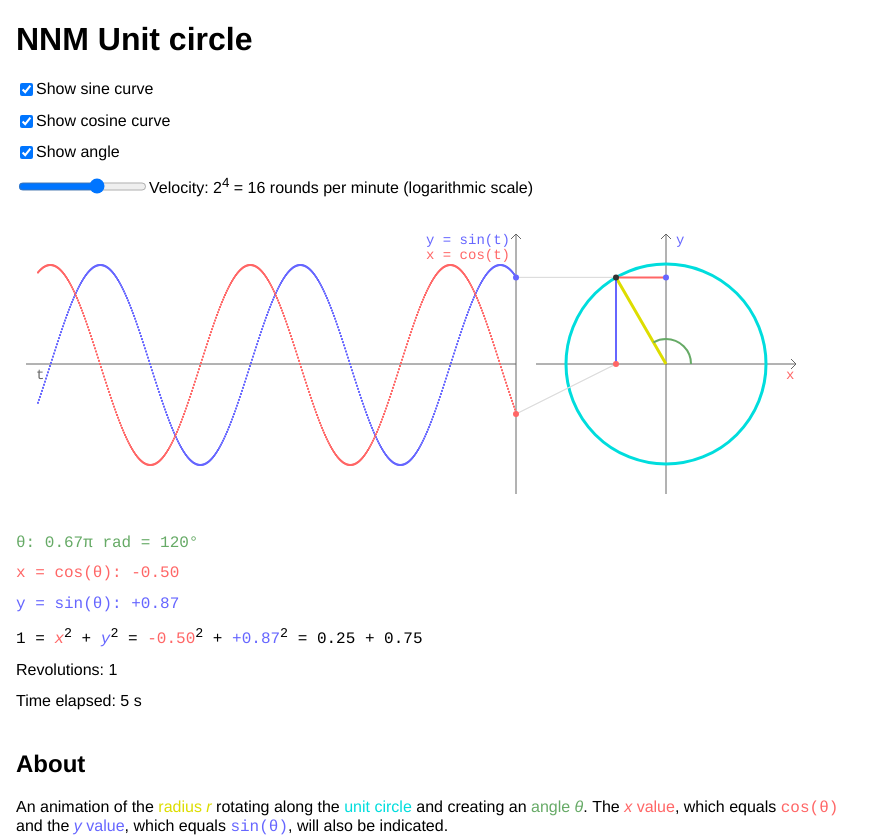
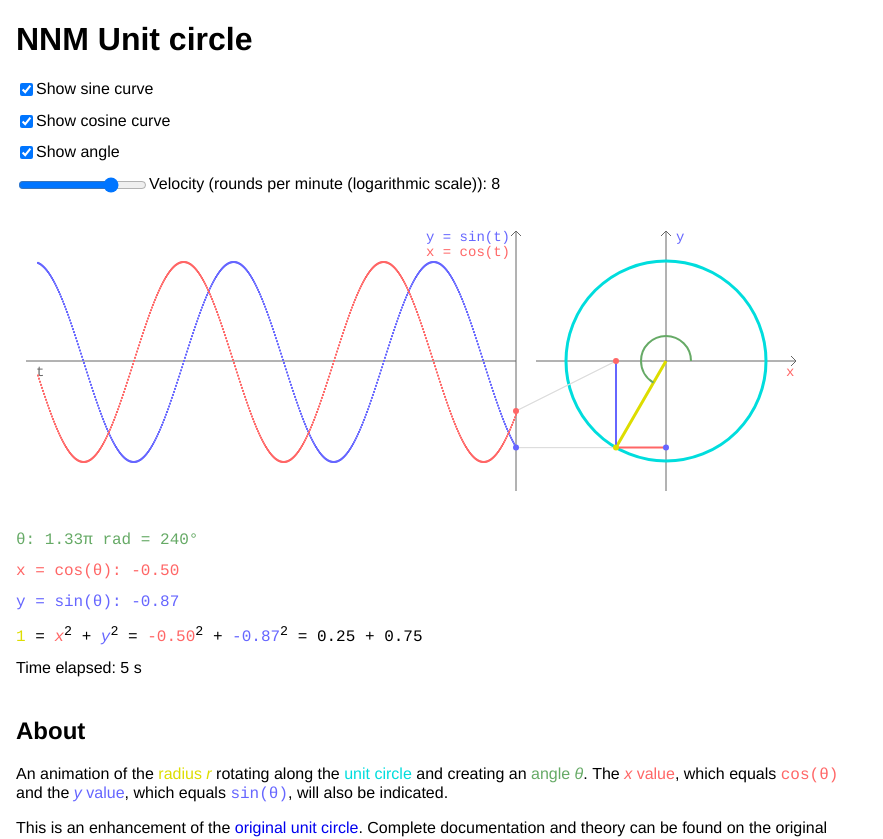
Before and after one commit to epursimuove/unit-circle, a Vue app: page / in a window 1280 px wide. Shown: the top 839 px of the page, without its empty margins (0-883 px from the left). Built offline with nearby package versions, Linux system fonts and the light colour scheme.

Commit message:
Added reverse rotation.

```diff
--- a/package.json
+++ b/package.json
@@ -1,6 +1,6 @@
 {
   "name": "unit-circle",
-  "version": "1.0.1",
+  "version": "1.0.2",
   "private": true,
   "scripts": {
     "serve": "vue-cli-service serve",
--- a/src/components/UnitCircle.vue
+++ b/src/components/UnitCircle.vue
@@ -24,9 +24,11 @@
       </div>
 
       <div>
-        <input id="rpmFactor" type="range" v-model="rpmFactor" min="-1" max="7" />
+        <input id="rpmFactor" type="range" v-model="rpmFactor" min="-8" max="8" />
         <label for="rpmFactor">
-          Velocity: 2<sup>{{ rpmFactor }}</sup> = {{ rpm }} rounds per minute (logarithmic scale)
+          Velocity (rounds per minute (logarithmic scale)):
+          <span v-if="rpm !== 0">{{ rpm }}</span>
+          <strong v-else>PAUSED</strong>
         </label>
       </div>
     </div>
@@ -52,7 +54,7 @@
 
       <div class="math">
 
-        1
+        <span class="color-radius">1</span>
 
         = <var class="color-cosine">x</var><sup>2</sup> + <var class="color-sine">y</var><sup>2</sup>
 
@@ -60,10 +62,6 @@
 
         = {{ toFixed(Math.pow(Math.cos(currentAngleInRadians), 2)) }} + {{ toFixed(Math.pow(Math.sin(currentAngleInRadians), 2)) }}
 
-      </div>
-
-      <div>
-        Revolutions: {{ revolutions }}
       </div>
 
       <div>
@@ -88,11 +86,20 @@ export default defineComponent({
     const showCosineCurve = ref(true);
     const showAngle = ref(true);
     const rpmFactor = ref(4);
-    const revolutions = ref(0);
     const currentAngleInRadians = ref(0);
     const currentTimestamp = ref(0);
 
-    const rpm = computed(() => rpmFactor.value >= 0 ? Math.pow(2, rpmFactor.value) : 0);
+    const rpmFactorPrettified = computed(() =>
+        rpmFactor.value > 0 ? rpmFactor.value - 1 :
+            rpmFactor.value < 0 ? Math.abs(rpmFactor.value) - 1 :
+                0
+    );
+
+    const rpm = computed(() =>
+        rpmFactor.value === 0 ?
+            0 :
+            Math.sign(rpmFactor.value) * Math.pow(2, rpmFactorPrettified.value)
+    );
 
     const timeElapsedInSeconds = computed(() => toFixed(currentTimestamp.value / 1000, 0));
 
@@ -138,7 +145,7 @@ export default defineComponent({
       const colorUnitCircle = "#0dd";
       const colorRadius = "#dd0";
       const colorAngle = "#6a6";
-      const colorPoint = "#333";
+      const colorPoint = colorRadius; //"#333";
       const colorPointX = "#f66";
       const colorPointY = "#66f";
       const colorSinAngle = "#66f";
@@ -165,10 +172,7 @@ export default defineComponent({
         const progressForAngle = oneLapInRadians * currentRevolution;
 
         currentAngleInRadians.value = previousAngleInRadians + progressForAngle;
-        currentAngleInRadians.value %= oneLapInRadians;
-        if (currentAngleInRadians.value < previousAngleInRadians) {
-          revolutions.value++;
-        }
+        currentAngleInRadians.value = (currentAngleInRadians.value + oneLapInRadians) % oneLapInRadians;
         previousAngleInRadians = currentAngleInRadians.value;
 
         return currentAngleInRadians.value;
@@ -494,10 +498,10 @@ export default defineComponent({
       showCosineCurve,
       showAngle,
       rpmFactor,
+      rpmFactorPrettified,
       rpm,
       currentAngleInRadians,
       currentAngleInDegrees,
-      revolutions,
 
       timeElapsedInSeconds,
 
```
Also changed, not shown: 2 other files (tests, documents, lock files or other folders).
